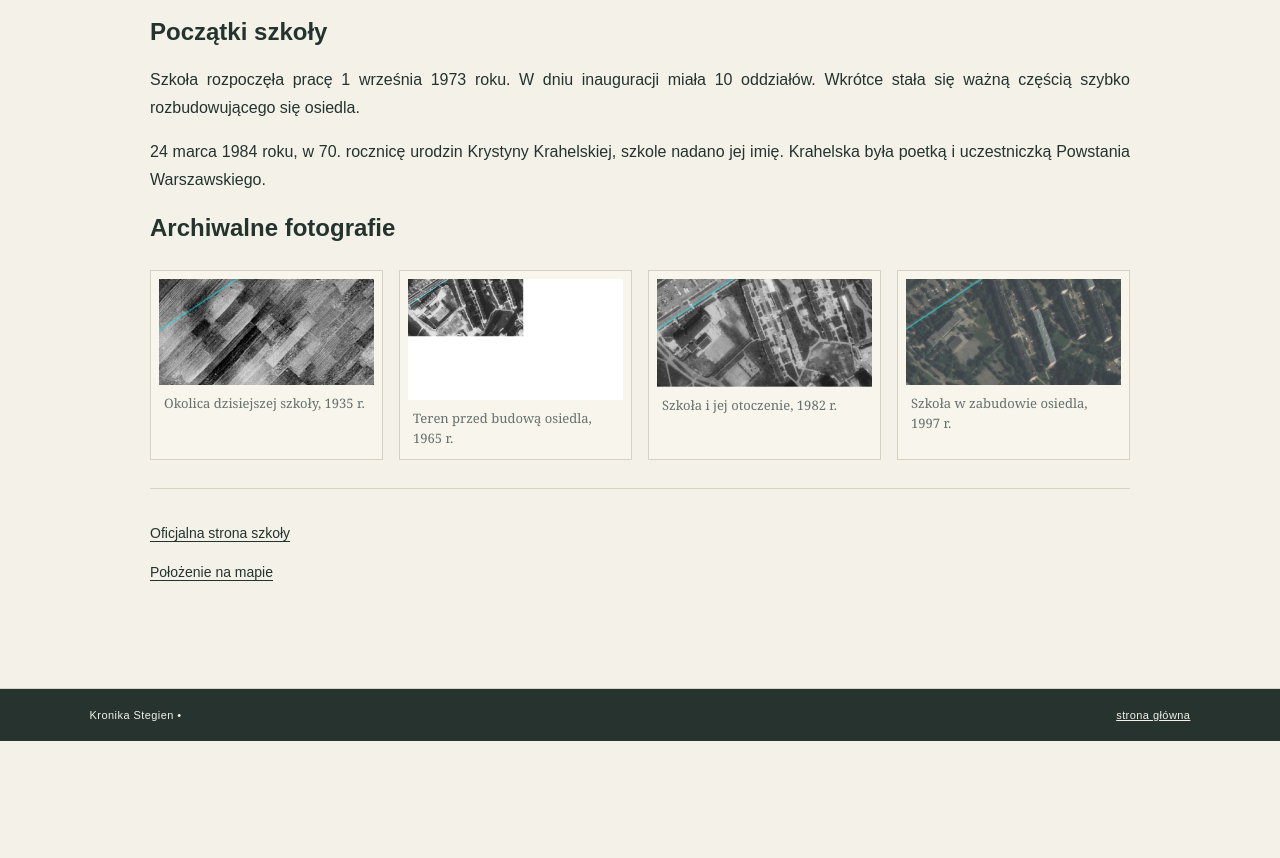
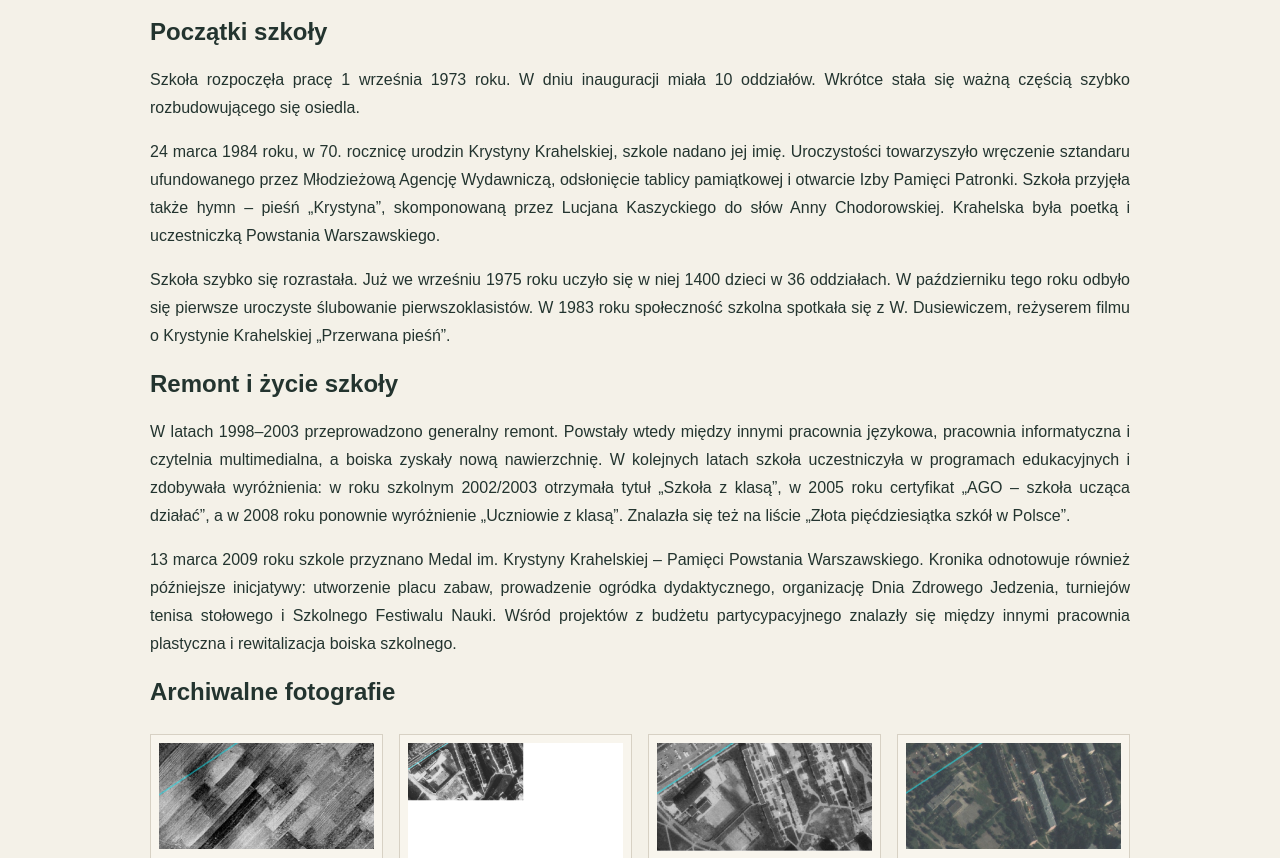
Before and after one commit to adammiks/kronika-stegien, a plain HTML site: page szkola-podstawowa-212.html in a window 1280 px wide. Shown: the part 600-1458 px from the top of the page. Before the commit the page ends 1341 px from the top, so only its background shows below. Drawn offline with Linux system fonts and the light colour scheme.

Commit message:
Uzupełnij historię SP 212 na podstawie kalendarium szkolnego

```diff
--- a/szkola-podstawowa-212.html
+++ b/szkola-podstawowa-212.html
@@ -51,7 +51,11 @@
       </div>
       <h2>Początki szkoły</h2>
       <p>Szkoła rozpoczęła pracę 1 września 1973 roku. W dniu inauguracji miała 10 oddziałów. Wkrótce stała się ważną częścią szybko rozbudowującego się osiedla.</p>
-      <p>24 marca 1984 roku, w 70. rocznicę urodzin Krystyny Krahelskiej, szkole nadano jej imię. Krahelska była poetką i uczestniczką Powstania Warszawskiego.</p>
+      <p>24 marca 1984 roku, w 70. rocznicę urodzin Krystyny Krahelskiej, szkole nadano jej imię. Uroczystości towarzyszyło wręczenie sztandaru ufundowanego przez Młodzieżową Agencję Wydawniczą, odsłonięcie tablicy pamiątkowej i otwarcie Izby Pamięci Patronki. Szkoła przyjęła także hymn – pieśń „Krystyna”, skomponowaną przez Lucjana Kaszyckiego do słów Anny Chodorowskiej. Krahelska była poetką i uczestniczką Powstania Warszawskiego.</p>
+      <p>Szkoła szybko się rozrastała. Już we wrześniu 1975 roku uczyło się w niej 1400 dzieci w 36 oddziałach. W październiku tego roku odbyło się pierwsze uroczyste ślubowanie pierwszoklasistów. W 1983 roku społeczność szkolna spotkała się z W. Dusiewiczem, reżyserem filmu o Krystynie Krahelskiej „Przerwana pieśń”.</p>
+      <h2>Remont i życie szkoły</h2>
+      <p>W latach 1998–2003 przeprowadzono generalny remont. Powstały wtedy między innymi pracownia językowa, pracownia informatyczna i czytelnia multimedialna, a boiska zyskały nową nawierzchnię. W kolejnych latach szkoła uczestniczyła w programach edukacyjnych i zdobywała wyróżnienia: w roku szkolnym 2002/2003 otrzymała tytuł „Szkoła z klasą”, w 2005 roku certyfikat „AGO – szkoła ucząca działać”, a w 2008 roku ponownie wyróżnienie „Uczniowie z klasą”. Znalazła się też na liście „Złota pięćdziesiątka szkół w Polsce”.</p>
+      <p>13 marca 2009 roku szkole przyznano Medal im. Krystyny Krahelskiej – Pamięci Powstania Warszawskiego. Kronika odnotowuje również późniejsze inicjatywy: utworzenie placu zabaw, prowadzenie ogródka dydaktycznego, organizację Dnia Zdrowego Jedzenia, turniejów tenisa stołowego i Szkolnego Festiwalu Nauki. Wśród projektów z budżetu partycypacyjnego znalazły się między innymi pracownia plastyczna i rewitalizacja boiska szkolnego.</p>
       <h2>Archiwalne fotografie</h2>
       <div class="building-gallery">
         <figure><img src="Szkoła, Czarnomorska 3 - 1935.jpg" alt="Zdjęcie lotnicze okolicy dzisiejszej szkoły przy Czarnomorskiej 3, 1935 rok" loading="lazy"><figcaption>Okolica dzisiejszej szkoły, 1935 r.</figcaption></figure>
```
